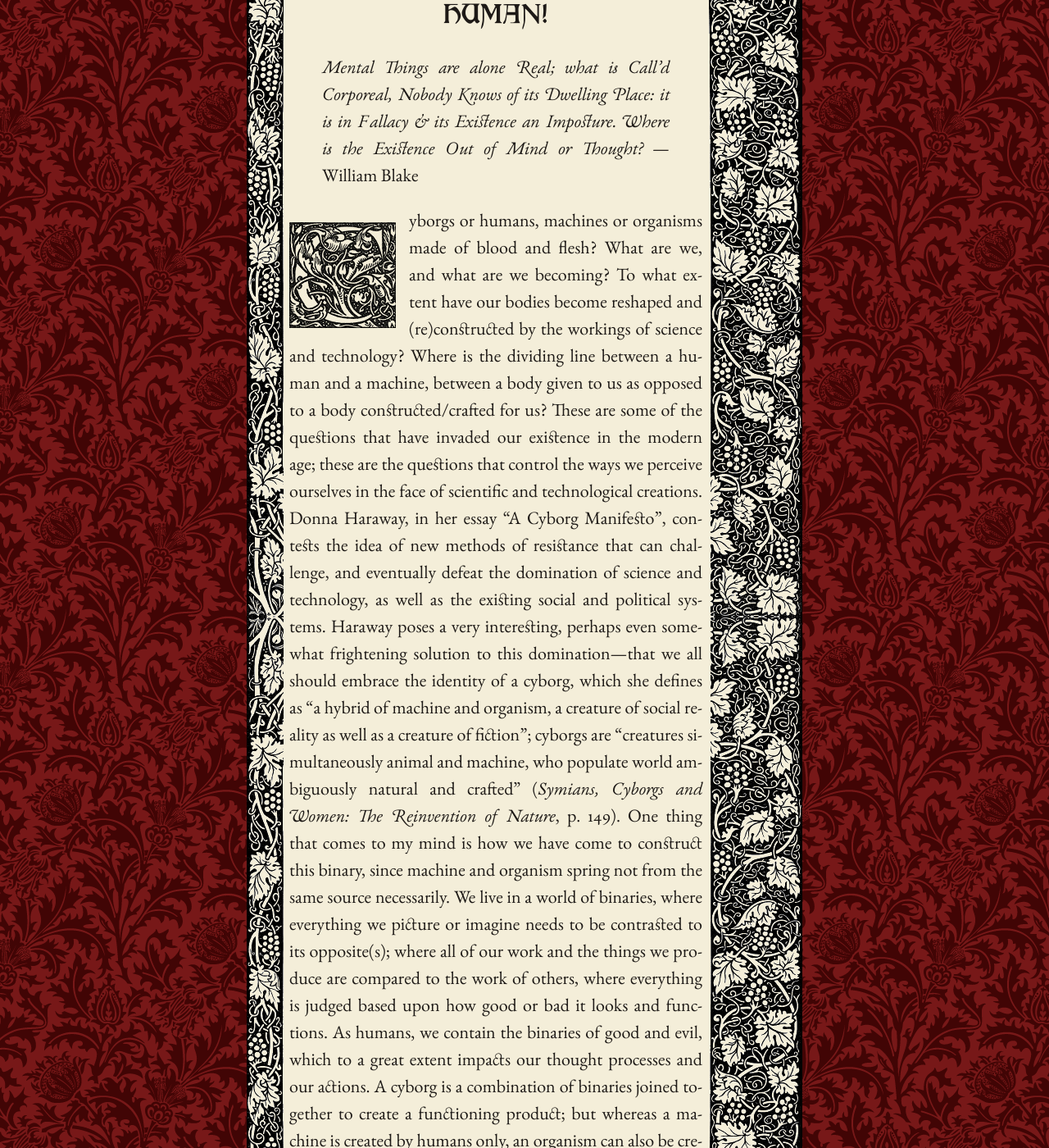
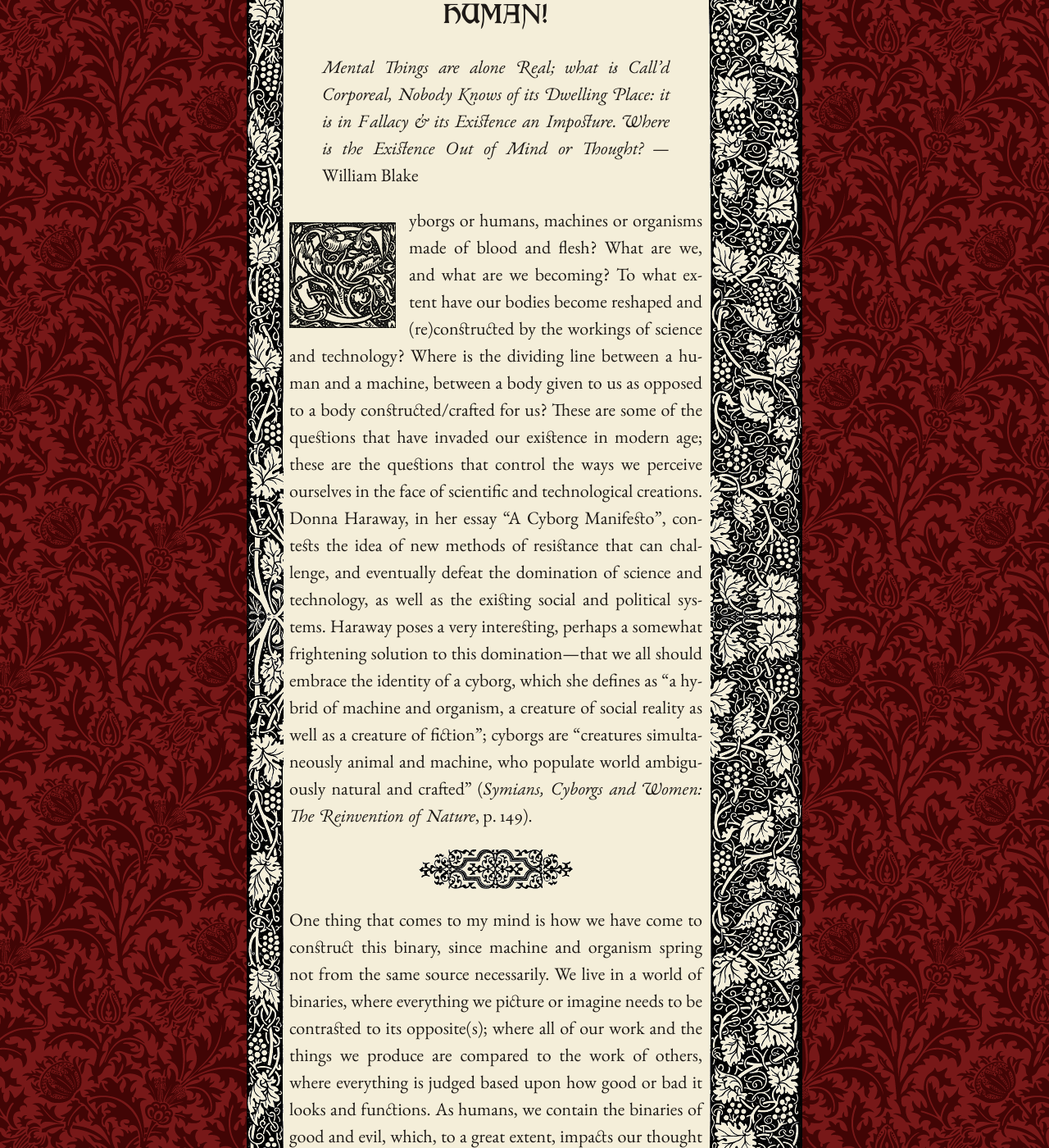
Before and after one commit to mpasovic/majapasovic.org, a Jekyll site: the page built from _posts/2013-12-23-cyborg-manifesto.md, in a window 1280 px wide and 1400 px high, scrolled down 235 px. Shown: the whole window at 82% size. Built offline with Jekyll 4.4.1, drawn with Linux system fonts in a browser that asks for light colours; nearby versions of some CDN libraries; some of the changed text lies outside the part shown.

Commit message:
Updated 2013-12-23-cyborg-manifesto.md

```diff
--- a/_posts/2013-12-23-cyborg-manifesto.md
+++ b/_posts/2013-12-23-cyborg-manifesto.md
@@ -13,26 +14,27 @@ extent have our bodies become reshaped and (re)constructed by the
 workings of science and technology? Where is the dividing line between a
 human and a machine, between a body given to us as opposed to a body
 constructed/crafted for us? These are some of the questions that have
-invaded our existence in the modern age; these are the questions that
+invaded our existence in modern age; these are the questions that
 control the ways we perceive ourselves in the face of scientific and
 technological creations. Donna Haraway, in her essay “A Cyborg
 Manifesto”, contests the idea of new methods of resistance that can
 challenge, and eventually defeat the domination of science and
 technology, as well as the existing social and political systems.
-Haraway poses a very interesting, perhaps even somewhat frightening
+Haraway poses a very interesting, perhaps a somewhat frightening
 solution to this domination—that we all should embrace the identity of a
 cyborg, which she defines as “a hybrid of machine and organism, a
 creature of social reality as well as a creature of fiction”; cyborgs
 are “creatures simultaneously animal and machine, who populate world
 ambiguously natural and crafted” (*Symians, Cyborgs and Women: The
-Reinvention of Nature*, p. 149). One thing that comes to my mind is how
-we have come to construct this binary, since machine and organism spring
-not from the same source necessarily. We live in a world of binaries,
+Reinvention of Nature*, p. 149).
+
+*****
+One thing that comes to my mind is how we have come to construct this binary, since machine and organism spring not from the same source necessarily. We live in a world of binaries,
 where everything we picture or imagine needs to be contrasted to its
 opposite(s); where all of our work and the things we produce are
 compared to the work of others, where everything is judged based upon
 how good or bad it looks and functions. As humans, we contain the
-binaries of good and evil, which to a great extent impacts our thought
+binaries of good and evil, which, to a great extent, impacts our thought
 processes and our actions. A cyborg is a combination of binaries joined
 together to create a functioning product; but whereas a machine is
 created by humans only, an organism can also be created by humans, but
```
Also changed, not shown: other parts of _posts/2013-12-23-cyborg-manifesto.md (+3 -2 lines).
